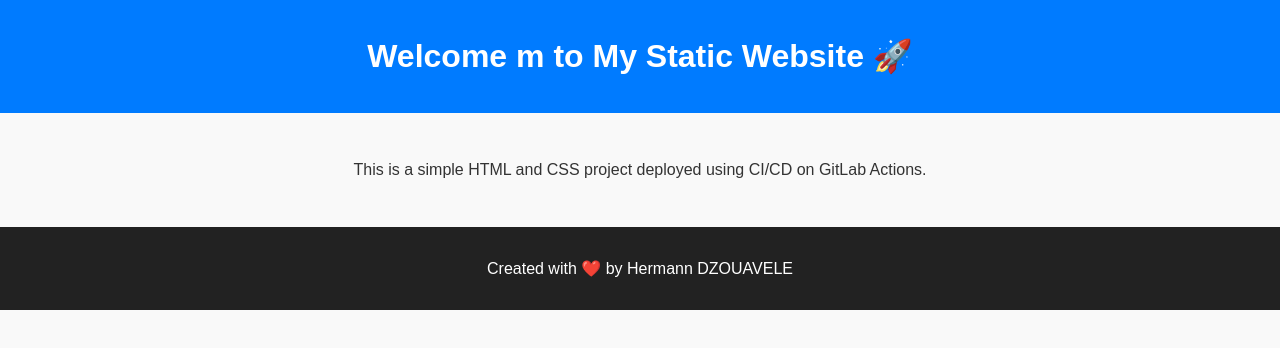
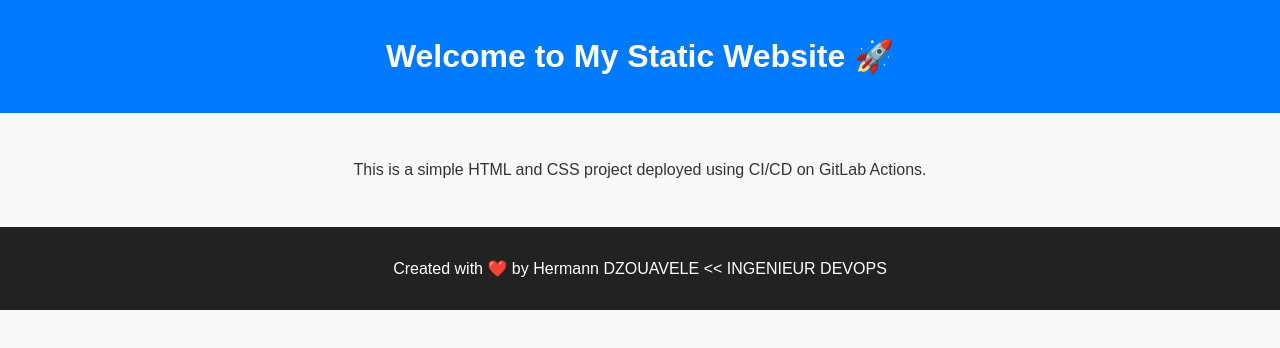
Before and after one commit to hermann85/hermann85.github.io, a plain HTML site: page index.html in a window 1280 px wide. Drawn offline with Linux system fonts and the light colour scheme.

Commit message:
change README and index.html

```diff
--- a/index.html
+++ b/index.html
@@ -8,13 +8,13 @@
 </head>
 <body>
   <header>
-    <h1>Welcome m to My Static Website 🚀</h1>
+    <h1>Welcome to My Static Website 🚀</h1>
   </header>
   <main>
     <p>This is a simple HTML and CSS project deployed using CI/CD on GitLab Actions.</p>
   </main>
   <footer>
-    <p>Created with ❤️ by Hermann DZOUAVELE</p>
+    <p>Created with ❤️ by Hermann DZOUAVELE << INGENIEUR DEVOPS</p>
   </footer>
 </body>
 </html>
```
Also changed, not shown: 1 other file.
